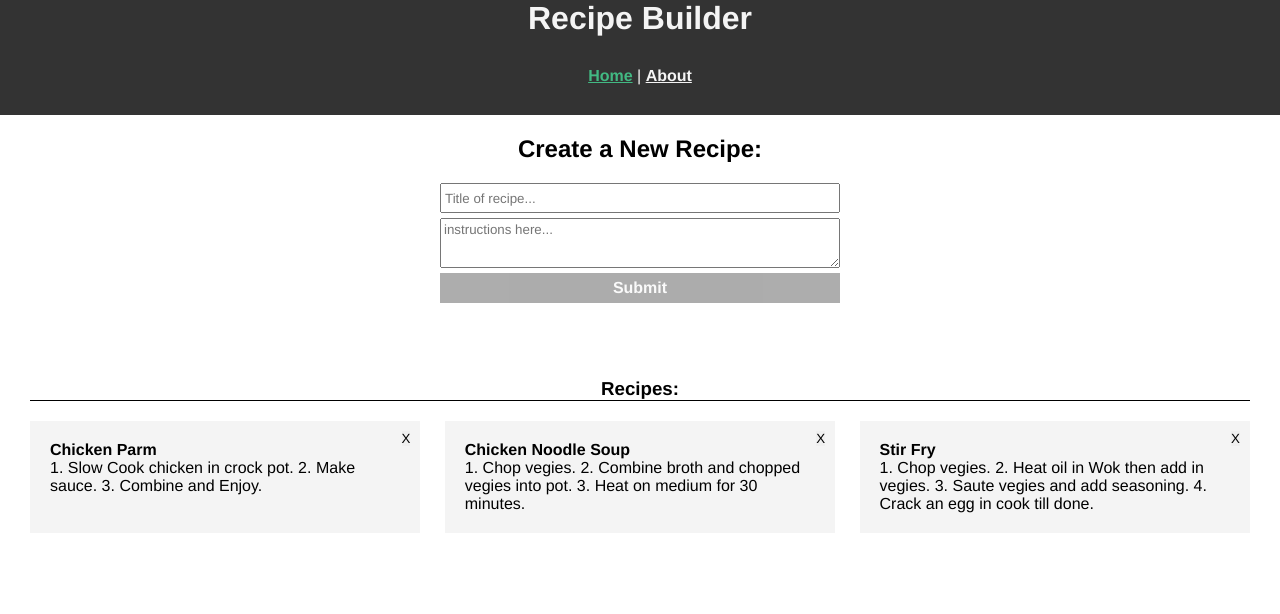
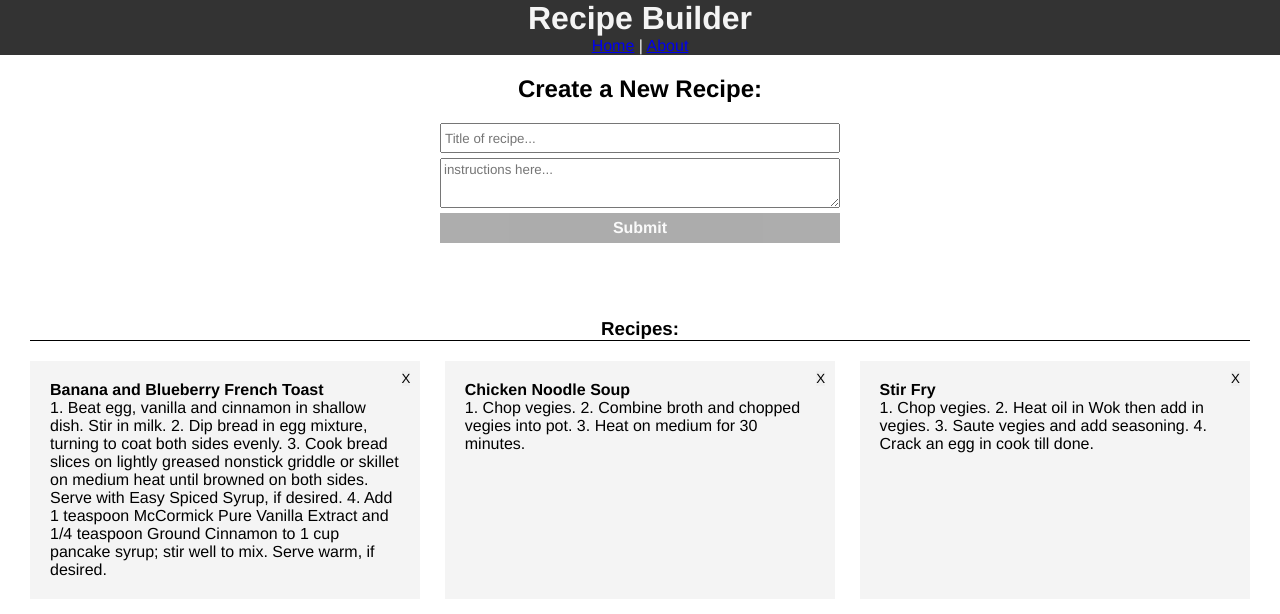
Before and after one commit to hborrelli1/recipe-builder, a Vue app: page / in a window 1280 px wide. Shown: the top 614 px of the page. Built offline with nearby package versions, Linux system fonts and the light colour scheme.

Commit message:
Add dynamic routing for navigating to RecipesDetails pages.

```diff
--- a/src/App.vue
+++ b/src/App.vue
@@ -1,7 +1,7 @@
 <template>
   <div id="app">
     <Header />
-    <router-view/>
+    <router-view :key="$route.fullPath" />
   </div>
 </template>
 
@@ -25,17 +25,4 @@
     -webkit-font-smoothing: antialiased;
     -moz-osx-font-smoothing: grayscale;
   }
-
-  #nav {
-    padding: 30px;
-  }
-
-  #nav a {
-    font-weight: bold;
-    color: #f4f4f4;
-  }
-
-  #nav a.router-link-exact-active {
-    color: #42b983;
-  }
 </style>
--- a/src/router/index.js
+++ b/src/router/index.js
@@ -1,6 +1,7 @@
 import Vue from 'vue'
 import VueRouter from 'vue-router'
 import Home from '../views/Home.vue'
+import RecipeDetails from '../views/RecipeDetails'
 
 Vue.use(VueRouter)
 
@@ -17,6 +18,12 @@ Vue.use(VueRouter)
     // this generates a separate chunk (about.[hash].js) for this route
     // which is lazy-loaded when the route is visited.
     component: () => import(/* webpackChunkName: "about" */ '../views/About.vue')
+  },
+  {
+    path: '/recipes/:id',
+    name: 'RecipeDetails',
+    component: RecipeDetails,
+    props: true
   }
 ]
 
--- a/src/views/Home.vue
+++ b/src/views/Home.vue
@@ -23,8 +23,9 @@ export default {
         recipes: [
           {
             id: 1,
-            title: 'Chicken Parm',
-            instructions: '1. Slow Cook chicken in crock pot. 2. Make sauce. 3. Combine and Enjoy.'
+            title: 'Banana and Blueberry French Toast',
+            instructions: '1. Beat egg, vanilla and cinnamon in shallow dish. Stir in milk. 2. Dip bread in egg mixture, turning to coat both sides evenly. 3. Cook bread slices on lightly greased nonstick griddle or skillet on medium heat until browned on both sides. Serve with Easy Spiced Syrup, if desired. 4. Add 1 teaspoon McCormick Pure Vanilla Extract and 1/4 teaspoon Ground Cinnamon to 1 cup pancake syrup; stir well to mix. Serve warm, if desired.',
+            url: 'https://i.ibb.co/pdLLBN7/joseph-gonzalez-zc-Ugjyq-Ewe8-unsplash.jpg" alt="joseph-gonzalez-zc-Ugjyq-Ewe8-unsplash'
           },
           {
             id: 2,
```
